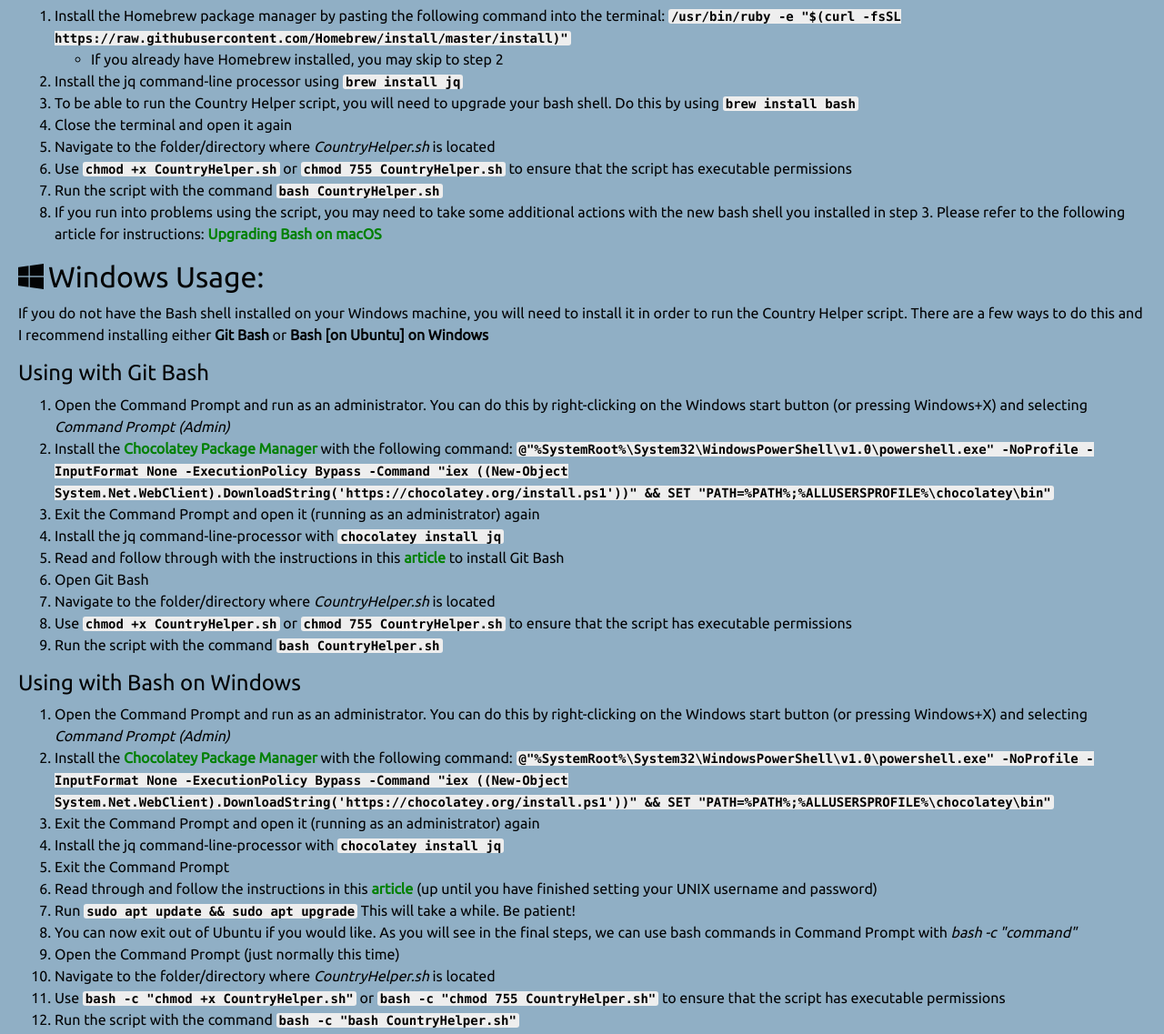
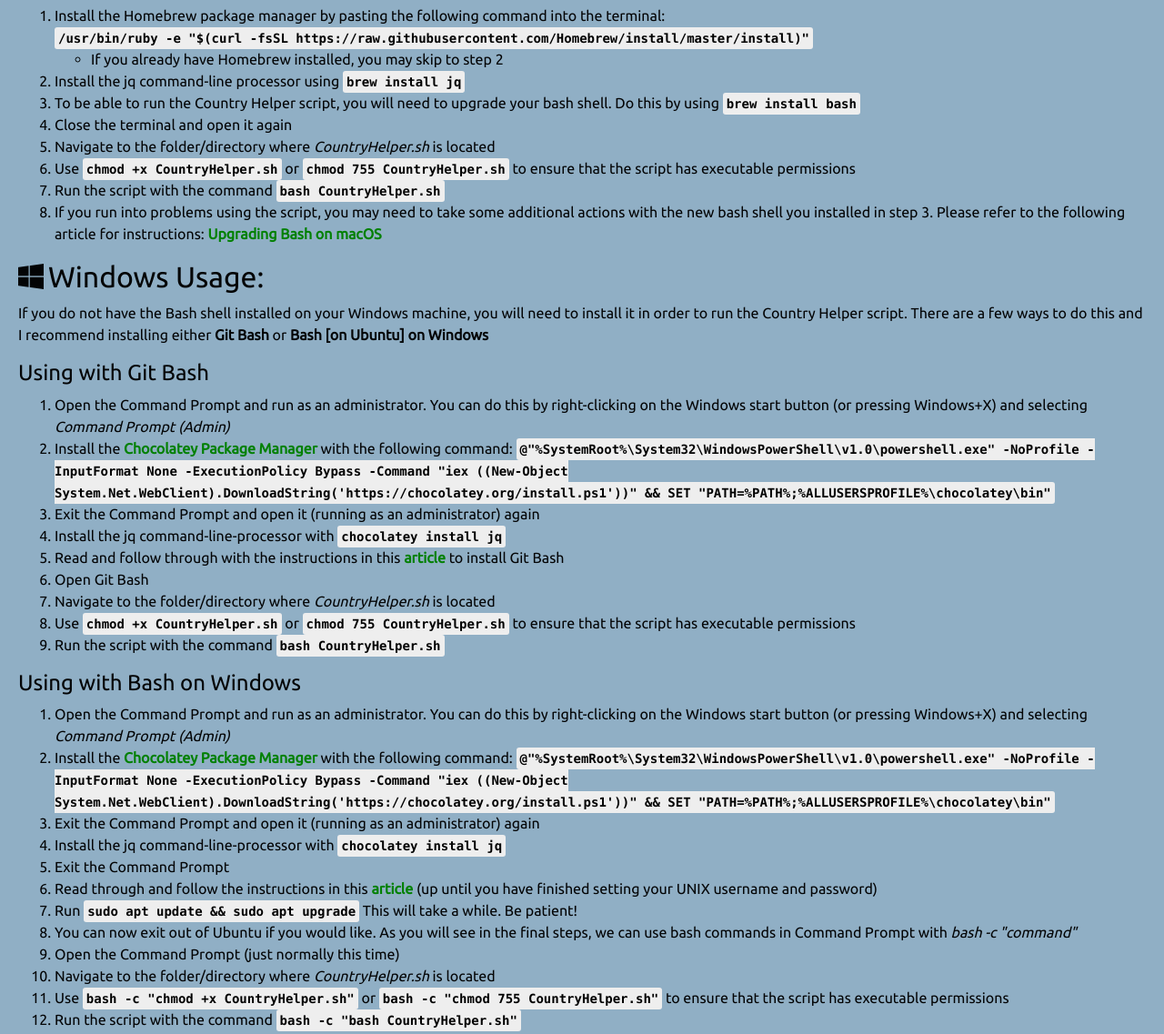
Before and after one commit to philipng88/philipng88.github.io, a plain HTML site: page index.html in a window 1280 px wide. Shown: the part 687-1824 px from the top of the page at 91% size. Drawn offline with nearby package versions, Linux system fonts and the light colour scheme.

Commit message:
modified styles for selectable text

```diff
--- a/index.html
+++ b/index.html
@@ -44,7 +44,7 @@
             <div class="usage-wrapper">
                 <h2><i class="fab fa-apple" id="apple-logo"></i>macOS Usage:</h2>
                 <ol>
-                    <li>Install the Homebrew package manager by pasting the following command into the terminal: <code
+                    <li>Install the Homebrew package manager by pasting the following command into the terminal: <br><code
                             class="selectable">/usr/bin/ruby -e "$(curl -fsSL
                             https://raw.githubusercontent.com/Homebrew/install/master/install)"</code>
                         <ul>
@@ -81,7 +81,7 @@
                 <h4>Using with Bash on Windows</h4>
                 <ol>
                     <li>Open the Command Prompt and run as an administrator. You can do this by right-clicking on the Windows start button (or pressing Windows+X) and selecting <i>Command Prompt (Admin)</i></li>
-                    <li>Install the <a href="https://chocolatey.org">Chocolatey Package Manager</a> with the following command: <code class="selectable">@"%SystemRoot%\System32\WindowsPowerShell\v1.0\powershell.exe" -NoProfile -InputFormat None -ExecutionPolicy Bypass -Command "iex ((New-Object System.Net.WebClient).DownloadString('https://chocolatey.org/install.ps1'))" && SET "PATH=%PATH%;%ALLUSERSPROFILE%\chocolatey\bin"</code> </li>
+                    <li>Install the <a href="https://chocolatey.org" target="_blank">Chocolatey Package Manager</a> with the following command: <code class="selectable">@"%SystemRoot%\System32\WindowsPowerShell\v1.0\powershell.exe" -NoProfile -InputFormat None -ExecutionPolicy Bypass -Command "iex ((New-Object System.Net.WebClient).DownloadString('https://chocolatey.org/install.ps1'))" && SET "PATH=%PATH%;%ALLUSERSPROFILE%\chocolatey\bin"</code> </li>
                     <li>Exit the Command Prompt and open it (running as an administrator) again</li>
                     <li>Install the jq command-line-processor with <code class="selectable">chocolatey install jq</code></li>
                     <li>Exit the Command Prompt</li>
--- a/styles.css
+++ b/styles.css
@@ -79,7 +79,7 @@ a, a:visited {
     color: black;
     background-color: #eee;
     border-radius: 3px;
-    padding: 0 3px;
+    padding: 4px;
     font-weight: bold;
     -webkit-user-select: all;
     -moz-user-select: all;
```
Also changed, not shown: 2 other files.
